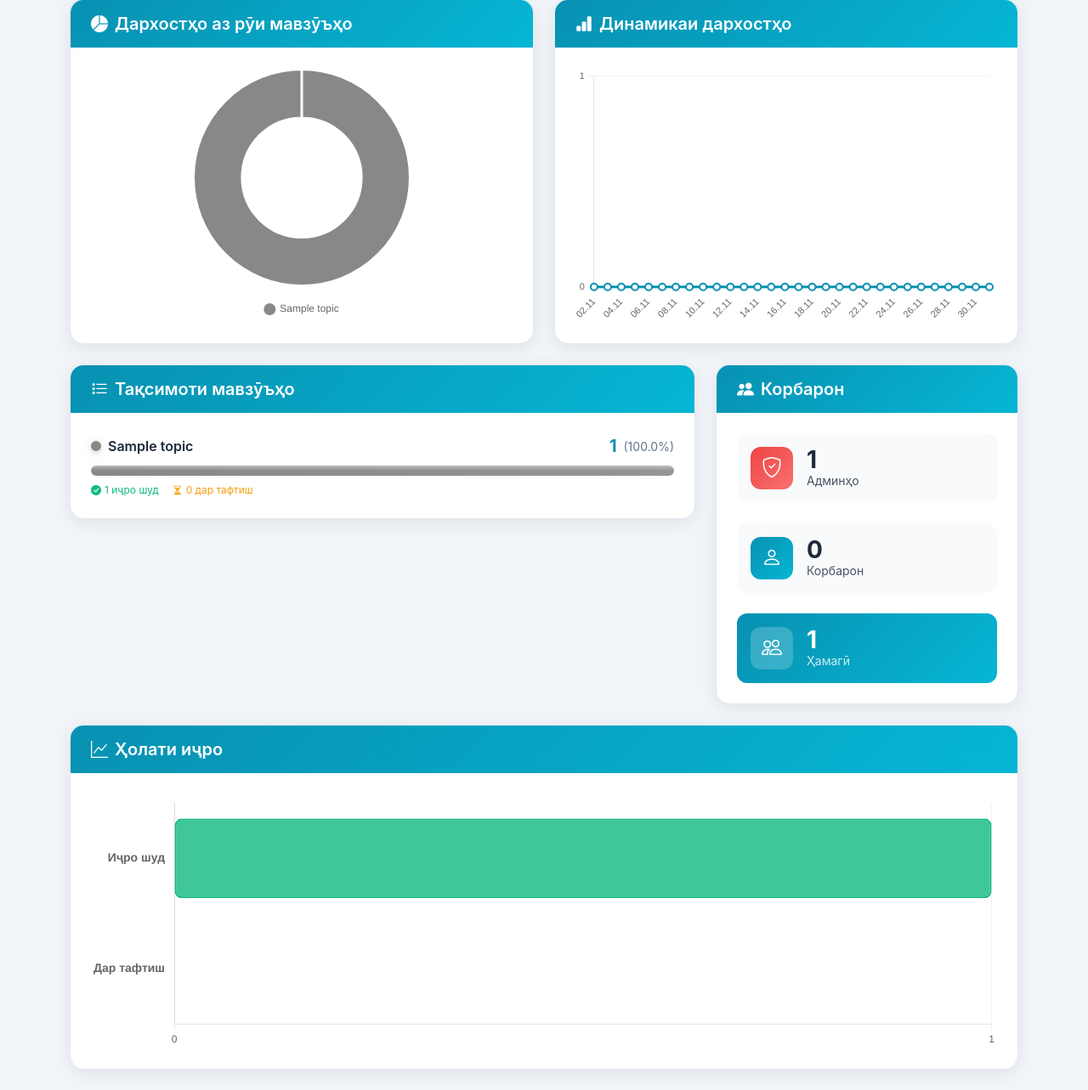
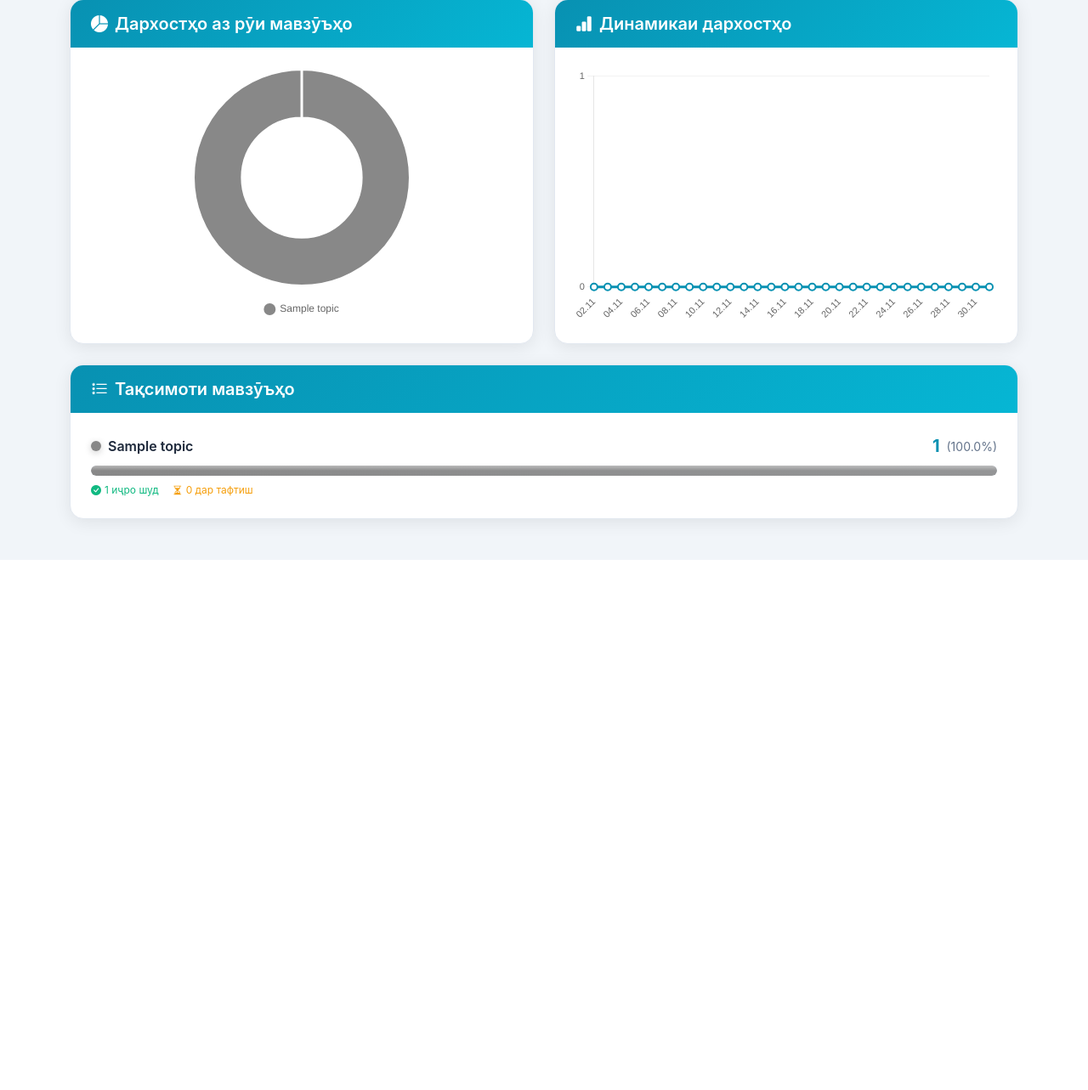
Before and after one commit to greyversarex/Nazorat, a Flask app: page /admin/statistics in a window 1280 px wide. Shown: the part 431-1714 px from the top of the page at 85% size. After the commit the page ends 1090 px from the top, so only its background shows below. Run offline with Flask 3, Linux system fonts and the light colour scheme; a user stored in the database is signed in; tables that the repository leaves empty hold one stand-in row (values such as "Sample post").

Commit message:
Streamline statistics page by removing user and status performance sections
Remove unused user statistics and status performance chart sections from the admin statistics page, including related HTML, JavaScript, and CSS.

Replit-Commit-Author: Agent
Replit-Commit-Session-Id: 347c8def-8a35-4c98-8a10-3c2e9b9c5be5
Replit-Commit-Checkpoint-Type: full_checkpoint
Replit-Commit-Event-Id: 9dee8f9c-c401-4bd3-9313-577964133f25
Replit-Commit-Screenshot-Url: https://storage.googleapis.com/screenshot-production-us-central1/701f7955-c3f4-445a-bf72-8867f4cc51af/347c8def-8a35-4c98-8a10-3c2e9b9c5be5/foC9roZ

```diff
--- a/templates/admin/statistics.html
+++ b/templates/admin/statistics.html
@@ -121,7 +121,7 @@
     </div>
 
     <div class="row g-4 mb-4">
-        <div class="col-lg-8">
+        <div class="col-12">
             <div class="chart-card">
                 <div class="chart-header">
                     <h5><i class="bi bi-list-stars me-2"></i>Тақсимоти мавзӯъҳо</h5>
@@ -163,59 +163,6 @@
                         <p class="mt-2">Маълумот нест</p>
                     </div>
                     {% endif %}
-                </div>
-            </div>
-        </div>
-        <div class="col-lg-4">
-            <div class="chart-card h-100">
-                <div class="chart-header">
-                    <h5><i class="bi bi-people-fill me-2"></i>Корбарон</h5>
-                </div>
-                <div class="chart-body d-flex flex-column justify-content-center">
-                    <div class="users-stats">
-                        <div class="user-stat-item">
-                            <div class="user-stat-icon admin-icon">
-                                <i class="bi bi-shield-check"></i>
-                            </div>
-                            <div class="user-stat-info">
-                                <div class="user-stat-value">{{ total_admins }}</div>
-                                <div class="user-stat-label">Админҳо</div>
-                            </div>
-                        </div>
-                        <div class="user-stat-item">
-                            <div class="user-stat-icon user-icon">
-                                <i class="bi bi-person"></i>
-                            </div>
-                            <div class="user-stat-info">
-                                <div class="user-stat-value">{{ total_users }}</div>
-                                <div class="user-stat-label">Корбарон</div>
-                            </div>
-                        </div>
-                        <div class="user-stat-item total">
-                            <div class="user-stat-icon total-icon">
-                                <i class="bi bi-people"></i>
-                            </div>
-                            <div class="user-stat-info">
-                                <div class="user-stat-value">{{ total_users + total_admins }}</div>
-                                <div class="user-stat-label">Ҳамагӣ</div>
-                            </div>
-                        </div>
-                    </div>
-                </div>
-            </div>
-        </div>
-    </div>
-
-    <div class="row g-4">
-        <div class="col-12">
-            <div class="chart-card">
-                <div class="chart-header">
-                    <h5><i class="bi bi-graph-up me-2"></i>Ҳолати иҷро</h5>
-                </div>
-                <div class="chart-body">
-                    <div class="chart-container">
-                        <canvas id="statusChart"></canvas>
-                    </div>
                 </div>
             </div>
         </div>
@@ -468,67 +415,6 @@
     color: #f59e0b;
 }
 
-.users-stats {
-    display: flex;
-    flex-direction: column;
-    gap: 1.5rem;
-}
-
-.user-stat-item {
-    display: flex;
-    align-items: center;
-    gap: 1rem;
-    padding: 1rem;
-    background: #f8fafc;
-    border-radius: 12px;
-    transition: transform 0.2s ease;
-}
-
-.user-stat-item:hover {
-    transform: scale(1.02);
-}
-
-.user-stat-item.total {
-    background: linear-gradient(135deg, #0891b2 0%, #06b6d4 100%);
-    color: #fff;
-}
-
-.user-stat-icon {
-    width: 50px;
-    height: 50px;
-    border-radius: 12px;
-    display: flex;
-    align-items: center;
-    justify-content: center;
-    font-size: 1.5rem;
-}
-
-.admin-icon {
-    background: linear-gradient(135deg, #ef4444 0%, #f87171 100%);
-    color: #fff;
-}
-
-.user-icon {
-    background: linear-gradient(135deg, #0891b2 0%, #06b6d4 100%);
-    color: #fff;
-}
-
-.total-icon {
-    background: rgba(255, 255, 255, 0.2);
-    color: #fff;
-}
-
-.user-stat-value {
-    font-size: 1.75rem;
-    font-weight: 700;
-    line-height: 1;
-}
-
-.user-stat-label {
-    font-size: 0.875rem;
-    opacity: 0.8;
-}
-
 @media (max-width: 768px) {
     .stat-card {
         padding: 1rem;
@@ -557,8 +443,6 @@
 document.addEventListener('DOMContentLoaded', function() {
     const topicStats = {{ topic_stats | tojson }};
     const dailyStats = {{ daily_stats | tojson }};
-    const completedRequests = {{ completed_requests }};
-    const underReviewRequests = {{ under_review_requests }};
 
     if (topicStats.length > 0) {
         const ctx1 = document.getElementById('topicsChart').getContext('2d');
@@ -687,56 +571,6 @@ document.addEventListener('DOMContentLoaded', function() {
             }
         });
     }
-
-    const ctx3 = document.getElementById('statusChart').getContext('2d');
-    new Chart(ctx3, {
-        type: 'bar',
-        data: {
-            labels: ['Иҷро шуд', 'Дар тафтиш'],
-            datasets: [{
-                data: [completedRequests, underReviewRequests],
-                backgroundColor: [
-                    'rgba(16, 185, 129, 0.8)',
-                    'rgba(245, 158, 11, 0.8)'
-                ],
-                borderColor: [
-                    '#10b981',
-                    '#f59e0b'
-                ],
-                borderWidth: 2,
-                borderRadius: 8,
-                borderSkipped: false
-            }]
-        },
-        options: {
-            responsive: true,
-            maintainAspectRatio: false,
-            indexAxis: 'y',
-            plugins: {
-                legend: { display: false },
-                tooltip: {
-                    backgroundColor: 'rgba(0, 0, 0, 0.8)',
-                    padding: 12,
-                    cornerRadius: 8
-                }
-            },
-            scales: {
-                x: {
-                    beginAtZero: true,
-                    grid: { color: 'rgba(0, 0, 0, 0.05)' },
-                    ticks: { stepSize: 1 }
-                },
-                y: {
-                    grid: { display: false },
-                    ticks: { font: { size: 14, weight: '600' } }
-                }
-            },
-            animation: {
-                duration: 1500,
-                easing: 'easeOutQuart'
-            }
-        }
-    });
 });
 </script>
 {% endblock %}
```
Also changed, not shown: 1 other file.
